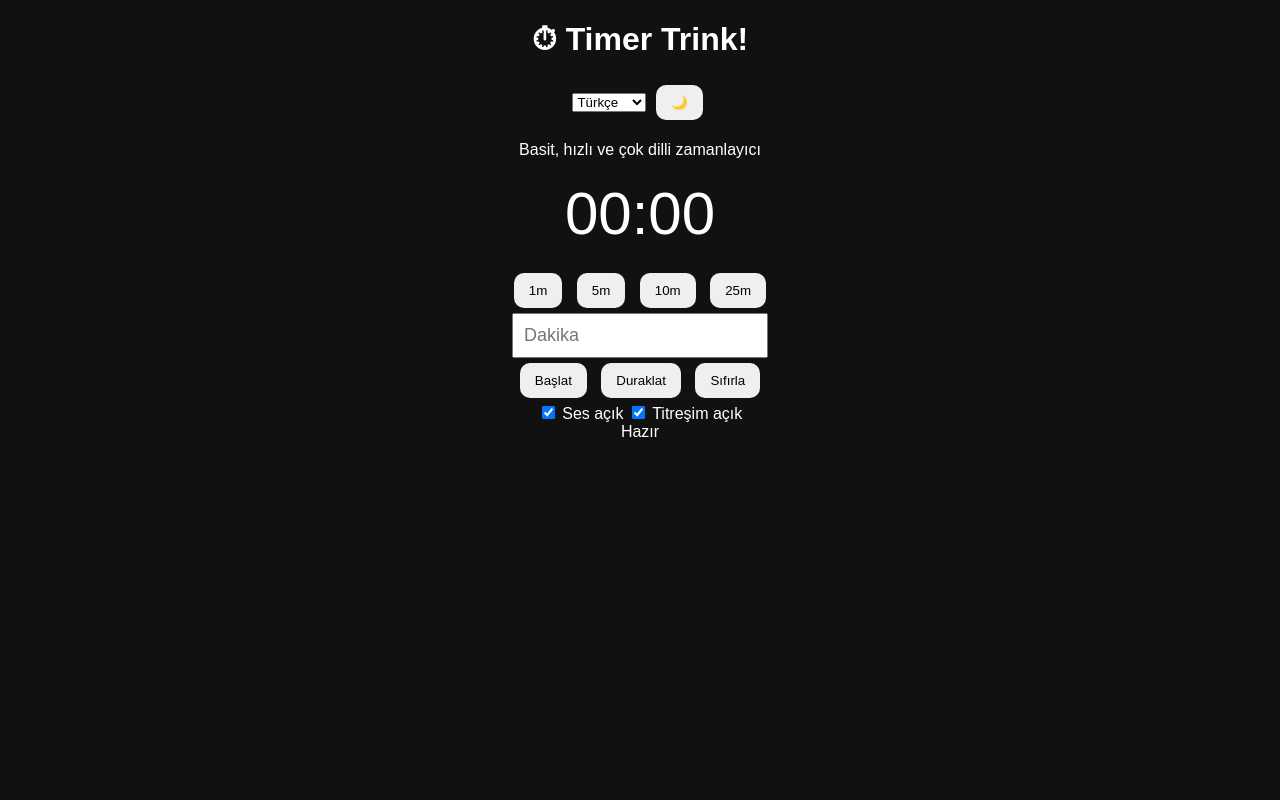
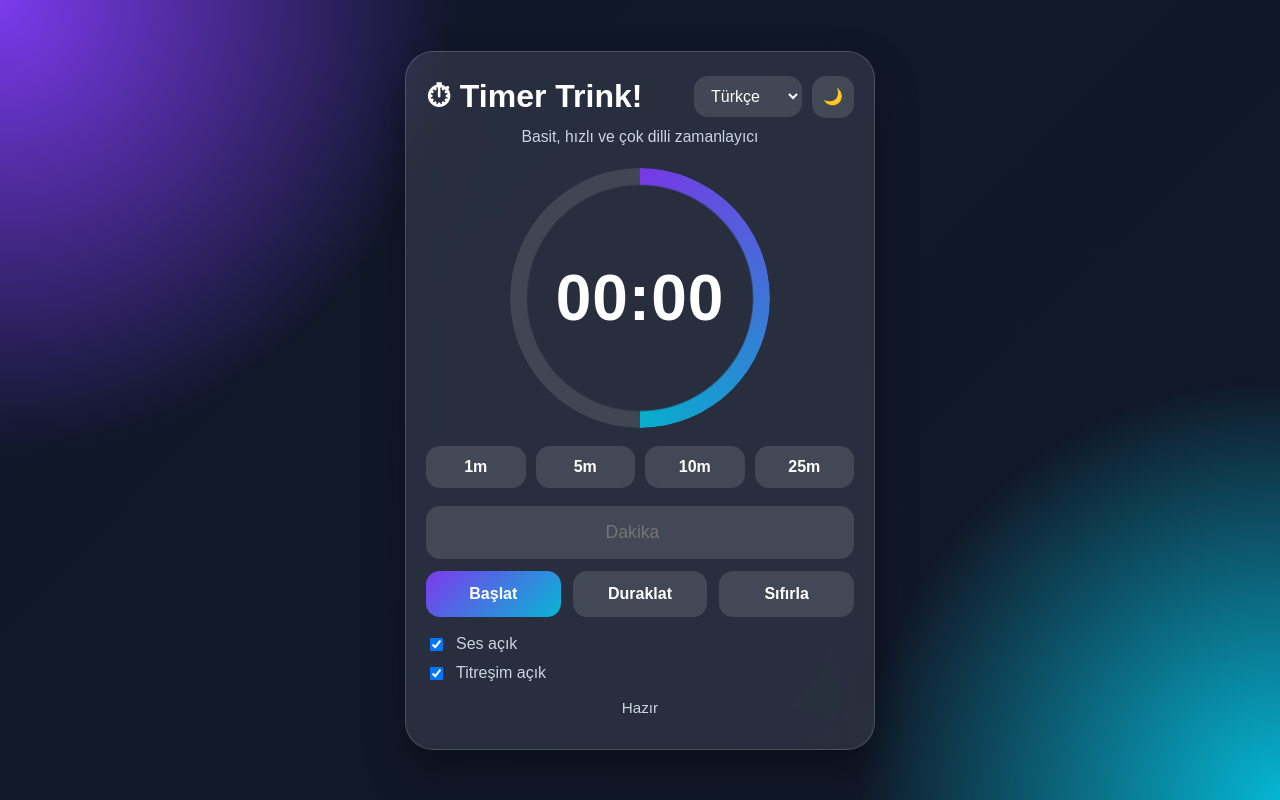
Before and after one commit to jetchatbotai/timer-trink, a plain HTML site: page index.html in a window 1280 px wide. Drawn offline with Linux system fonts and the light colour scheme.

Commit message:
Update styles.css

```diff
--- a/styles.css
+++ b/styles.css
@@ -1,28 +1,279 @@
+:root {
+  --bg1: #0f172a;
+  --bg2: #111827;
+  --card: rgba(255, 255, 255, 0.1);
+  --card-border: rgba(255, 255, 255, 0.16);
+  --text: #ffffff;
+  --muted: #cbd5e1;
+  --accent: #7c3aed;
+  --accent-2: #06b6d4;
+  --btn: rgba(255, 255, 255, 0.12);
+  --btn-hover: rgba(255, 255, 255, 0.2);
+  --input-bg: rgba(255, 255, 255, 0.12);
+  --shadow: 0 20px 40px rgba(0, 0, 0, 0.35);
+}
+
+body.light {
+  --bg1: #eef2ff;
+  --bg2: #e0f2fe;
+  --card: rgba(255, 255, 255, 0.75);
+  --card-border: rgba(255, 255, 255, 0.7);
+  --text: #0f172a;
+  --muted: #475569;
+  --accent: #7c3aed;
+  --accent-2: #0891b2;
+  --btn: rgba(15, 23, 42, 0.08);
+  --btn-hover: rgba(15, 23, 42, 0.14);
+  --input-bg: rgba(255, 255, 255, 0.8);
+  --shadow: 0 20px 40px rgba(15, 23, 42, 0.12);
+}
+
+* {
+  box-sizing: border-box;
+}
+
+html, body {
+  margin: 0;
+  padding: 0;
+  min-height: 100%;
+  font-family: Arial, sans-serif;
+  color: var(--text);
+  background:
+    radial-gradient(circle at top left, var(--accent) 0%, transparent 30%),
+    radial-gradient(circle at bottom right, var(--accent-2) 0%, transparent 28%),
+    linear-gradient(135deg, var(--bg1), var(--bg2));
+}
+
 body {
-  font-family: Arial, sans-serif;
-  background: #111;
-  color: white;
+  min-height: 100vh;
+}
+
+.app-shell {
+  min-height: 100vh;
+  display: flex;
+  align-items: center;
+  justify-content: center;
+  padding: 24px;
+}
+
+.card {
+  width: 100%;
+  max-width: 470px;
+  background: var(--card);
+  backdrop-filter: blur(16px);
+  border: 1px solid var(--card-border);
+  border-radius: 28px;
+  box-shadow: var(--shadow);
+  padding: 24px 20px 26px;
   text-align: center;
 }
 
-.container {
-  margin-top: 80px;
+.topbar {
+  display: flex;
+  align-items: center;
+  justify-content: space-between;
+  gap: 12px;
 }
 
-#display {
-  font-size: 60px;
-  margin: 20px;
+.topbar h1 {
+  margin: 0;
+  font-size: 2rem;
+  line-height: 1.2;
 }
 
-input {
-  padding: 10px;
-  font-size: 18px;
+.top-actions {
+  display: flex;
+  align-items: center;
+  gap: 10px;
 }
 
+.subtitle {
+  margin: 10px 0 22px;
+  color: var(--muted);
+  font-size: 0.98rem;
+}
+
+select,
+input,
 button {
-  padding: 10px 15px;
-  margin: 5px;
+  font: inherit;
+}
+
+select,
+input {
+  border: 1px solid transparent;
+  outline: none;
+  border-radius: 14px;
+  background: var(--input-bg);
+  color: var(--text);
+}
+
+select {
+  padding: 10px 12px;
+}
+
+select option {
+  color: #111;
+}
+
+.input-wrap {
+  margin: 18px 0 10px;
+}
+
+#minutes {
+  width: 100%;
+  padding: 15px 16px;
+  font-size: 1.1rem;
+  text-align: center;
+}
+
+.timer-ring {
+  position: relative;
+  width: 260px;
+  height: 260px;
+  margin: 0 auto 18px;
+  display: grid;
+  place-items: center;
+}
+
+.ring {
+  position: absolute;
+  inset: 0;
+  border-radius: 50%;
+  background:
+    conic-gradient(var(--accent) 0deg, var(--accent-2) 180deg, rgba(255,255,255,0.12) 180deg);
+  mask: radial-gradient(circle, transparent 61%, black 62%);
+  -webkit-mask: radial-gradient(circle, transparent 61%, black 62%);
+  opacity: 0.95;
+  transition: background 0.4s ease;
+}
+
+.display {
+  position: relative;
+  z-index: 2;
+  font-size: 4rem;
+  font-weight: 700;
+  letter-spacing: 1px;
+}
+
+.quick-times {
+  display: grid;
+  grid-template-columns: repeat(4, 1fr);
+  gap: 10px;
+  margin-bottom: 8px;
+}
+
+.quick-btn,
+.buttons button,
+.icon-btn {
   border: none;
-  border-radius: 10px;
   cursor: pointer;
+  border-radius: 14px;
+  background: var(--btn);
+  color: var(--text);
+  transition: transform 0.15s ease, background 0.2s ease;
 }
+
+.quick-btn:hover,
+.buttons button:hover,
+.icon-btn:hover {
+  background: var(--btn-hover);
+  transform: translateY(-1px);
+}
+
+.quick-btn {
+  padding: 12px 8px;
+  font-weight: 700;
+}
+
+.buttons {
+  display: grid;
+  grid-template-columns: repeat(3, 1fr);
+  gap: 12px;
+  margin-top: 12px;
+}
+
+.buttons button {
+  padding: 14px 12px;
+  font-weight: 700;
+}
+
+.buttons .primary {
+  background: linear-gradient(135deg, var(--accent), var(--accent-2));
+  color: white;
+}
+
+.icon-btn {
+  width: 42px;
+  height: 42px;
+  font-size: 1rem;
+}
+
+.options {
+  margin-top: 18px;
+  display: grid;
+  gap: 10px;
+  text-align: left;
+}
+
+.switch-row {
+  display: flex;
+  align-items: center;
+  gap: 10px;
+  color: var(--muted);
+}
+
+.status {
+  margin-top: 16px;
+  min-height: 24px;
+  font-size: 0.95rem;
+  color: var(--muted);
+}
+
+.flash {
+  animation: pulseFlash 0.8s ease-in-out 3;
+}
+
+@keyframes pulseFlash {
+  0% { transform: scale(1); }
+  50% { transform: scale(1.03); }
+  100% { transform: scale(1); }
+}
+
+@media (max-width: 520px) {
+  .card {
+    padding: 18px 14px 22px;
+    border-radius: 22px;
+  }
+
+  .topbar {
+    flex-direction: column;
+    align-items: stretch;
+  }
+
+  .top-actions {
+    justify-content: center;
+  }
+
+  .topbar h1 {
+    font-size: 1.8rem;
+    text-align: center;
+  }
+
+  .timer-ring {
+    width: 220px;
+    height: 220px;
+  }
+
+  .display {
+    font-size: 3.2rem;
+  }
+
+  .quick-times {
+    grid-template-columns: repeat(2, 1fr);
+  }
+
+  .buttons {
+    grid-template-columns: 1fr;
+  }
+}
```
